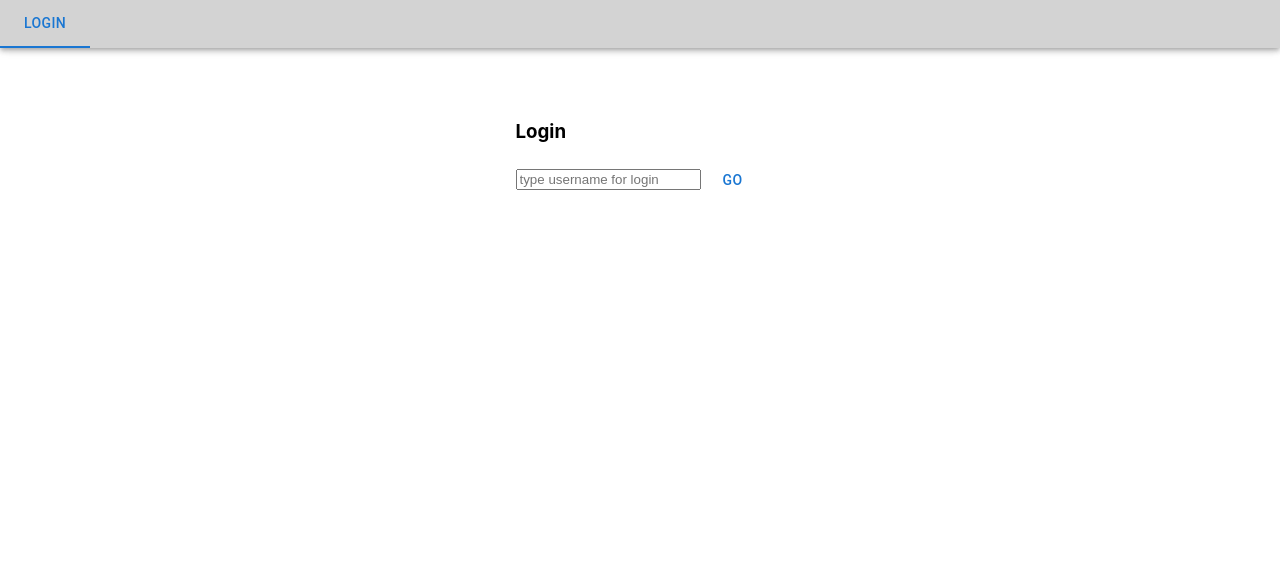
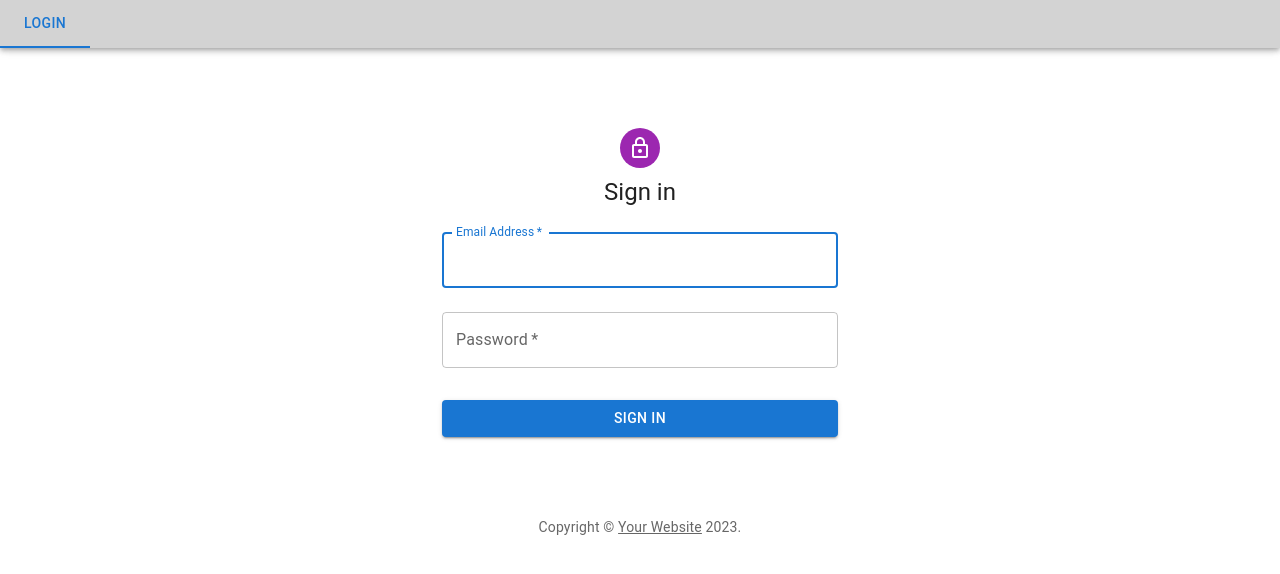
Before and after one commit to Java49AlexanderKovalchuk/React, a React (Create React App) app: page /login in a window 1280 px wide. Shown: the top 574 px of the page. Built offline with nearby package versions, Linux system fonts and the light colour scheme.

Commit message:
HW #47 my soluton with class AuthService

```diff
--- /dev/null
+++ b/src/components/forms/LoginForm.tsx
@@ -0,0 +1,106 @@
+import { Box } from "@mui/material";
+import * as React from 'react';
+import Avatar from '@mui/material/Avatar';
+import Button from '@mui/material/Button';
+import CssBaseline from '@mui/material/CssBaseline';
+import TextField from '@mui/material/TextField';
+import FormControlLabel from '@mui/material/FormControlLabel';
+import Checkbox from '@mui/material/Checkbox';
+import Link from '@mui/material/Link';
+import Grid from '@mui/material/Grid';
+import LockOutlinedIcon from '@mui/icons-material/LockOutlined';
+import Typography from '@mui/material/Typography';
+import Container from '@mui/material/Container';
+import { createTheme, ThemeProvider } from '@mui/material/styles';
+import { LoginData } from "../../model/LoginData";
+
+function Copyright(props: any) {
+    return (
+        <Typography variant="body2" color="text.secondary" align="center" {...props}>
+            {'Copyright © '}
+            <Link color="inherit" href="https://mui.com/">
+                Your Website
+            </Link>{' '}
+            {new Date().getFullYear()}
+            {'.'}
+        </Typography>
+    );
+}
+const theme = createTheme();
+type Props = {
+    signInFn: (obj: LoginData) => boolean;
+}
+
+export const LoginForm: React.FC<Props> = ({signInFn}) => {
+
+    const handleSubmit = (event: React.FormEvent<HTMLFormElement>) => {
+        event.preventDefault();
+        const data = new FormData(event.currentTarget);
+
+        // console.log({
+        //     username: data.get('email'),
+        //     password: data.get('password'),
+        // });
+        const obj: any = {username: data.get('email'),
+        password: data.get('password')}
+        signInFn(obj);
+    };
+
+    return (
+        <ThemeProvider theme={theme}>
+            <Container component="main" maxWidth="xs">
+                <CssBaseline />
+                <Box
+                    sx={{
+                        marginTop: 8,
+                        display: 'flex',
+                        flexDirection: 'column',
+                        alignItems: 'center',
+                    }}
+                >
+                    <Avatar sx={{ m: 1, bgcolor: 'secondary.main' }}>
+                        <LockOutlinedIcon />
+                    </Avatar>
+                    <Typography component="h1" variant="h5">
+                        Sign in
+                    </Typography>
+                    <Box component="form" onSubmit={handleSubmit} noValidate sx={{ mt: 1 }}>
+                        <TextField
+                            margin="normal"
+                            required
+                            fullWidth
+                            id="email"
+                            label="Email Address"
+                            name="email"
+                            autoComplete="email"
+                            autoFocus
+                        />
+                        <TextField
+                            margin="normal"
+                            required
+                            fullWidth
+                            name="password"
+                            label="Password"
+                            type="password"
+                            id="password"
+                            autoComplete="current-password"
+                        />
+
+                        <Button
+                            type="submit"
+                            fullWidth
+                            variant="contained"
+                            sx={{ mt: 3, mb: 2 }}
+                        >
+                            Sign In
+                        </Button>
+                        <Grid container>
+
+                        </Grid>
+                    </Box>
+                </Box>
+                <Copyright sx={{ mt: 8, mb: 4 }} />
+            </Container>
+        </ThemeProvider>
+    );
+}
--- a/src/components/pages/Login.tsx
+++ b/src/components/pages/Login.tsx
@@ -1,16 +1,53 @@
 import { authActions } from "../../redux/auth-slice";
-import {useDispatch} from 'react-redux'
-import { Input } from "../Input";
-import React from "react";
-export const Login: React.FC = ()=>{
+import { useDispatch } from 'react-redux'
+import React, { useState } from "react";
+import { AuthService } from "../../service/AuthService";
+import { LoginForm } from "../forms/LoginForm";
+import { LoginData } from "../../model/LoginData";
+import { Alert, Box } from "@mui/material";
+import IconButton from '@mui/material/IconButton';
+import Collapse from '@mui/material/Collapse';
+import CloseIcon from '@mui/icons-material/Close';
+
+const ALERT_MESSAGE = 'Wrong username and/or password'
+
+export const Login: React.FC = () => {
     const dispatch = useDispatch();
+    const auth = new AuthService();
+    const [flAlert, setFlAlert] = useState(false);
+    const [open, setOpen] = React.useState(true);
 
-    return <div>
-        <h3>Login</h3>
-        <Input placeHolder={"type username for login"} inputProcess={function (value: string): string {
-            dispatch(authActions.login(value))
-            return '';
-        } }></Input>
-
-        </div>
+    return <Box>
+        <LoginForm signInFn={function (obj: LoginData): boolean {
+            if (auth.login({ username: obj.username, password: obj.password })) {
+                console.log("username", obj.username);
+                dispatch(authActions.login(obj.username));
+            }
+            else {
+                setFlAlert(true);
+            }
+            return true
+        }} ></LoginForm>
+        {flAlert &&
+            <Collapse in={open}>
+                <Alert severity="error"
+                    action={
+                        <IconButton
+                            aria-label="close"
+                            color="inherit"
+                            size="small"
+                            onClick={() => {
+                                setOpen(false);
+                            }}
+                        >
+                            <CloseIcon fontSize="inherit" />
+                        </IconButton>
+                    }
+                    sx={{ mb: 2 }}
+                >
+                    {ALERT_MESSAGE}
+                </Alert>
+            </Collapse>
+        }
+    </Box>
 }
--- /dev/null
+++ b/src/model/LoginData.ts
@@ -0,0 +1,4 @@
+export type LoginData = {
+    username: string;
+    password: string;
+}
--- /dev/null
+++ b/src/service/AuthService.ts
@@ -0,0 +1,16 @@
+import { LoginData } from "../model/LoginData";
+export class AuthService {
+    private users: LoginData[] = [
+        {username: "user@gmail.com", password: "user1234"},
+        {username: "admin@gmail.com", password: "admin1234"}
+    ];
+    login(loginData: LoginData): boolean {
+
+        if(!this.users.some(n => (n.username === loginData.username) &&
+            n.password === loginData.password)) {
+
+                return false;
+            }
+        else return true;
+    }
+}
```
Also changed, not shown: src/service/CompanyFirebase.ts (+14 -17 lines).
